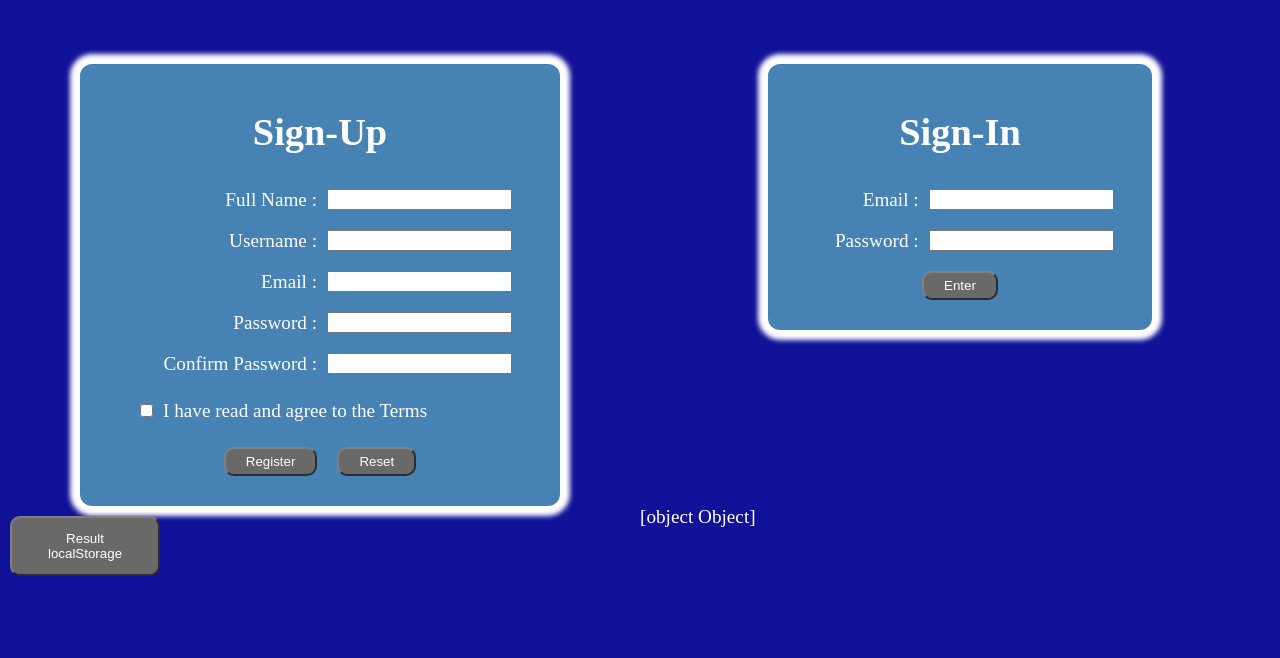
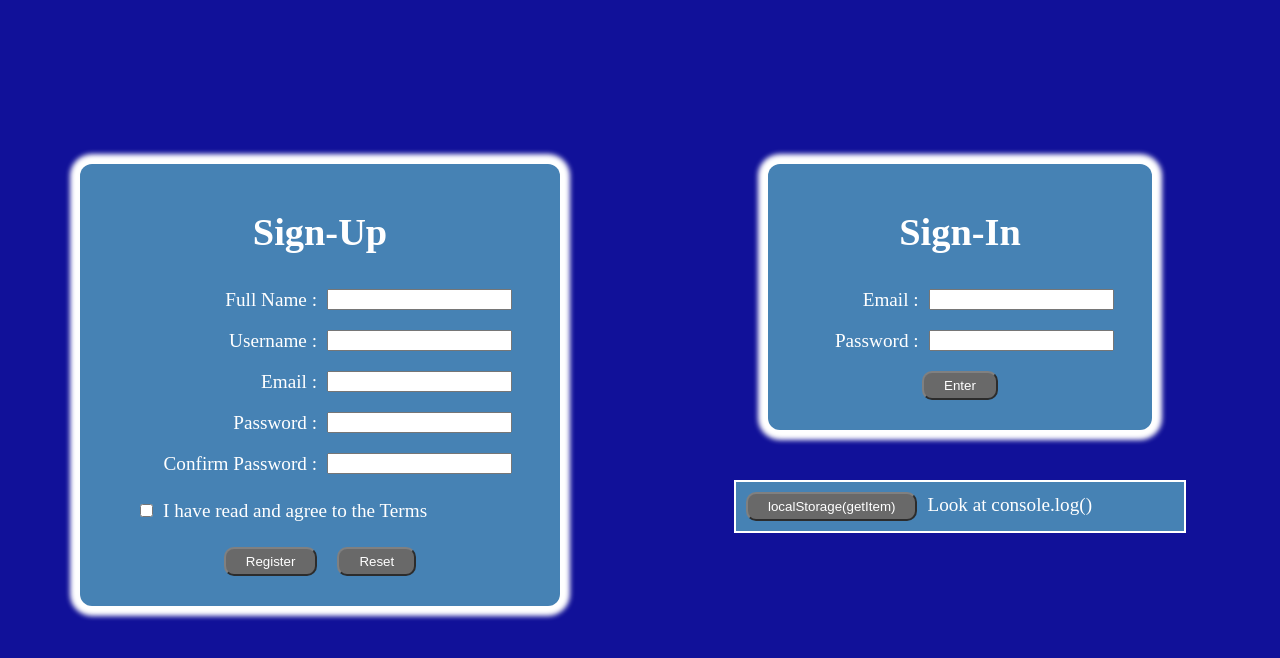
Before and after one commit to TLRKiliann/angular-form, an Angular app in the folder my-app/: page / in a window 1280 px wide. Shown: the top 658 px of the page. Built offline with nearby package versions, Linux system fonts and the light colour scheme.

Commit message:
simple localStorage added

```diff
--- a/my-app/src/app/app.component.html
+++ b/my-app/src/app/app.component.html
@@ -121,7 +121,7 @@
     </div>
   </form>
 
-
+  <div>
     <form [formGroup]="signin" (ngSubmit)="onValidate()" class="signin--form">
       <h1 [ngStyle]="{'text-align': 'center'}">Sign-In</h1>
 
@@ -164,6 +164,9 @@
         <button (click)="onValidate()" class="btn btn-primary">Enter</button>
       </div>
     </form>
-    <button (click)="getItem()" class="btn-storage">Result localStorage</button>
-    <span>{{ signin.value }}</span>
+    <div class="call--local">
+      <button (click)="onGetItem(data)">localStorage(getItem)</button>
+      <span value={data} onChange={onGetItem(data)}>Look at console.log()</span>
     </div>
+  </div>
+</div>
--- a/my-app/src/app/app.component.scss
+++ b/my-app/src/app/app.component.scss
@@ -1,7 +1,8 @@
 .register-form {
+	margin-top: 100px;
 	display: grid;
 	grid-template-columns: 4Fr 4Fr;
-	grid-template-rows: 1Fr 1Fr;
+	grid-template-rows: 1Fr;
 }
 .signup--form {
 	width: 75%;
@@ -111,3 +112,12 @@ button:active {
 span {
 	color: white;
 }
+
+.call--local {
+	margin: auto;
+	width: 70%;
+	margin-top: 50px;
+	justify-content: center;
+	background: steelblue;
+	border: 2px solid white;
+}
--- a/my-app/src/app/app.component.ts
+++ b/my-app/src/app/app.component.ts
@@ -24,12 +24,9 @@ export class AppComponent implements OnInit {
   })
 
   validated = false;
+  data: any;
 
-  keyVal: string;
-
-  constructor(private formBuilder: FormBuilder) {
-    this.keyVal = "storageData";
-  }
+  constructor(private formBuilder: FormBuilder) {}
 
   ngOnInit(): void {
     this.form = this.formBuilder.group(
@@ -70,11 +67,6 @@ export class AppComponent implements OnInit {
     });
   }
 
-  getItem(): void {
-    const local = JSON.parse(localStorage.getItem("storageData") || 'null')
-    return local;
-  }
-
   get f(): { [key: string]: AbstractControl } {
     return this.form.controls;
   }
@@ -93,18 +85,25 @@ export class AppComponent implements OnInit {
   }
 
   onValidate(): void {
-    //this.keyVal = "storageData";
     this.validated = true;
 
     if (this.signin.invalid) {
       return;
     }
-    localStorage.setItem(this.keyVal, JSON.stringify(this.signin.value, null, 2));
     console.log(JSON.stringify(this.signin.value, null, 2));
+    localStorage.setItem("MyDataStored", JSON.stringify(this.signin.value));
+  }
+
+  onGetItem(data: string): void {
+    this.data = JSON.parse(localStorage.getItem("MyDataStored") || '{}');
+    if (this.data !== null) {
+      console.log("Return from localStorage", this.data);
+      return this.data;
+    }
   }
 
   onReset(): void {
     this.submitted = false;
     this.form.reset();
   }
-};
+}
--- a/my-app/src/app/app.module.ts
+++ b/my-app/src/app/app.module.ts
@@ -4,9 +4,10 @@ import { ReactiveFormsModule } from '@angular/forms';
 
 import { AppComponent } from './app.component';
 
+
 @NgModule({
   declarations: [
-    AppComponent
+    AppComponent,
   ],
   imports: [
     BrowserModule,
```
Lines whose indentation alone changed are shown as unchanged.
